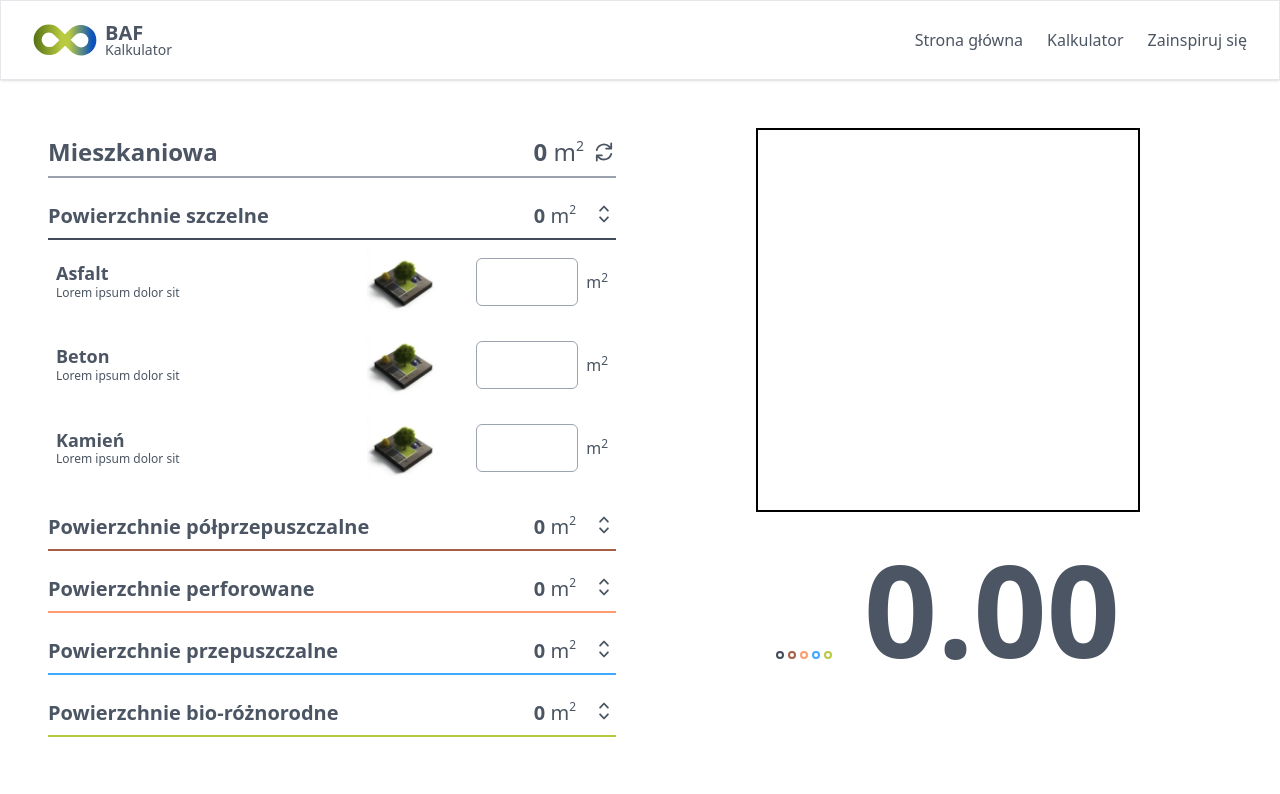
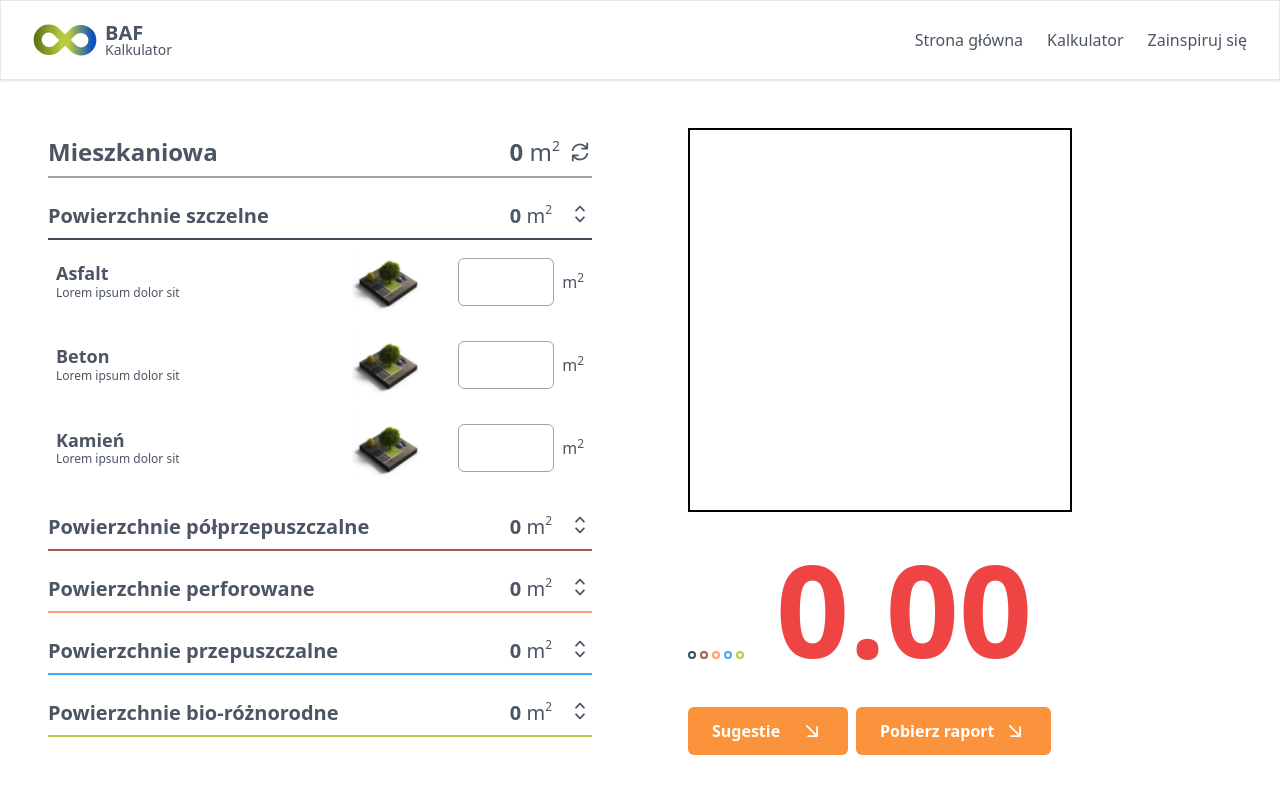
Before and after one commit to kunertmichal/baf-fe, a Next.js app: page /oblicz-baf in a window 1280 px wide. Shown: the top 794 px of the page. Built offline with nearby package versions, Linux system fonts and the light colour scheme.

Commit message:
dont center the right col

```diff
--- a/src/components/BafVisualizer.tsx
+++ b/src/components/BafVisualizer.tsx
@@ -12,8 +12,7 @@ export const BafVisualizer = ({ data, area }: BafVisualizerProps) => {
   }
 
   return (
-    <div className="flex justify-center">
-      <div className="aspect-square max-w-sm max-h-[24rem] w-full border-2 border-black mx-auto flex flex-col justify-end">
+    <div className="aspect-square max-w-sm max-h-[24rem] w-full border-2 border-black flex flex-col justify-end">
       {data.map(({ value, color }) => (
         <div
           key={color}
@@ -26,6 +25,5 @@ export const BafVisualizer = ({ data, area }: BafVisualizerProps) => {
         />
       ))}
     </div>
-    </div>
   )
 }
--- a/src/components/Button/Button.tsx
+++ b/src/components/Button/Button.tsx
@@ -15,7 +15,7 @@ export const Button = (props: ButtonProps) => {
     ...rest
   } = props
   const cssBase =
-    'inline-flex items-center px-6 min-w-[10rem] h-12 rounded-md text-white ' +
+    'inline-flex gap-2 items-center px-6 min-w-[10rem] h-12 rounded-md text-white ' +
     'font-semibold bg-orange-400 focus:outline-none focus:ring-2 focus:ring-orange-400 ' +
     'focus:ring-offset-2 disabled:opacity-50 disabled:cursor-not-allowed'
 
--- a/src/pages/oblicz-baf/helpers.ts
+++ b/src/pages/oblicz-baf/helpers.ts
@@ -55,5 +55,5 @@ export const calculateBaf = (
 
   console.log(numerator, area)
 
-  return area === 0 || numerator === 0 ? '0.00' : (numerator / area).toFixed(2)
+  return area === 0 || numerator === 0 ? 0 : numerator / area
 }
--- a/src/pages/oblicz-baf/index.tsx
+++ b/src/pages/oblicz-baf/index.tsx
@@ -1,15 +1,17 @@
 import { useState } from 'react'
 import Image from 'next/image'
 import * as Accordion from '@radix-ui/react-accordion'
+import { ChevronUpDownIcon } from '@heroicons/react/20/solid'
+import { usePlotData } from '@/store/store'
+import { classNames } from '@/helpers/classNames'
 import { DefaultLayout } from '@/components/DefaultLayout'
-import { Row } from '@/components/Row'
 import { AccordionsHeader } from '@/components/AccordionsHeader'
 import { BafVisualizer } from '@/components/BafVisualizer'
-import { usePlotData } from '@/store/store'
-import { ChevronUpDownIcon } from '@heroicons/react/20/solid'
+import { BafBars } from '@/components/BafBars'
+import { Row } from '@/components/Row'
 import * as C from './constants'
 import * as H from './helpers'
-import { BafBars } from '@/components/BafBars'
+import { Button } from '@/components/Button/Button'
 
 export default function CalculateBAF() {
   const [surfaceValues, setSurfaceValues] = useState<{
@@ -34,7 +36,7 @@ export default function CalculateBAF() {
 
   return (
     <DefaultLayout>
-      <Row className="grid-cols-2 max-w-7xl mx-auto p-12 gap-12">
+      <Row className="grid-cols-2 max-w-7xl mx-auto p-12 gap-24">
         <div>
           <AccordionsHeader
             plotTypeName={plotTypeName}
@@ -109,12 +111,23 @@ export default function CalculateBAF() {
             area={area}
             data={H.generateBafVisualizerData(surfaceValues)}
           />
-          <div className="flex gap-8 justify-center items-end my-12">
+          <div className="flex gap-8 items-end my-12">
             <BafBars
               area={area}
               data={H.generateBafVisualizerData(surfaceValues)}
             />
-            <div className="font-bold text-9xl leading-[0.77]">{baf}</div>
+            <div
+              className={classNames(
+                'font-bold text-9xl leading-[0.77]',
+                baf < minBafValue && 'text-red-500'
+              )}
+            >
+              {baf.toFixed(2)}
+            </div>
+          </div>
+          <div className="flex gap-2">
+            <Button>Sugestie</Button>
+            <Button>Pobierz raport</Button>
           </div>
         </div>
       </Row>
```
Lines whose indentation alone changed are shown as unchanged.
